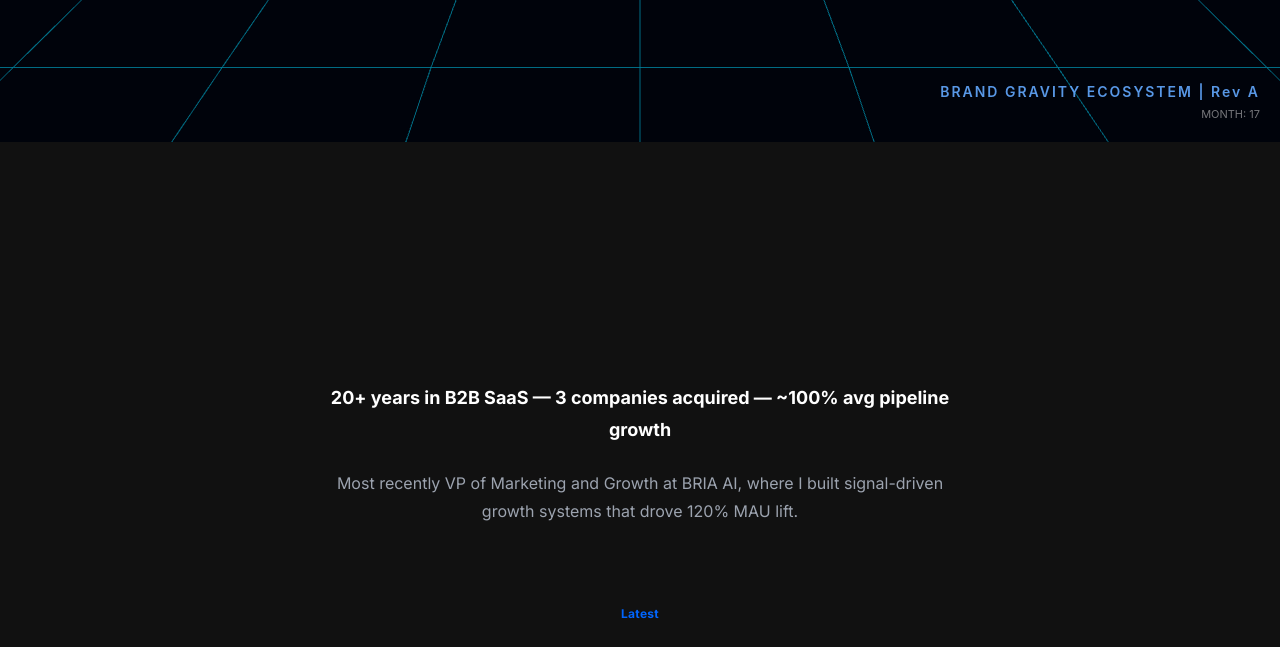
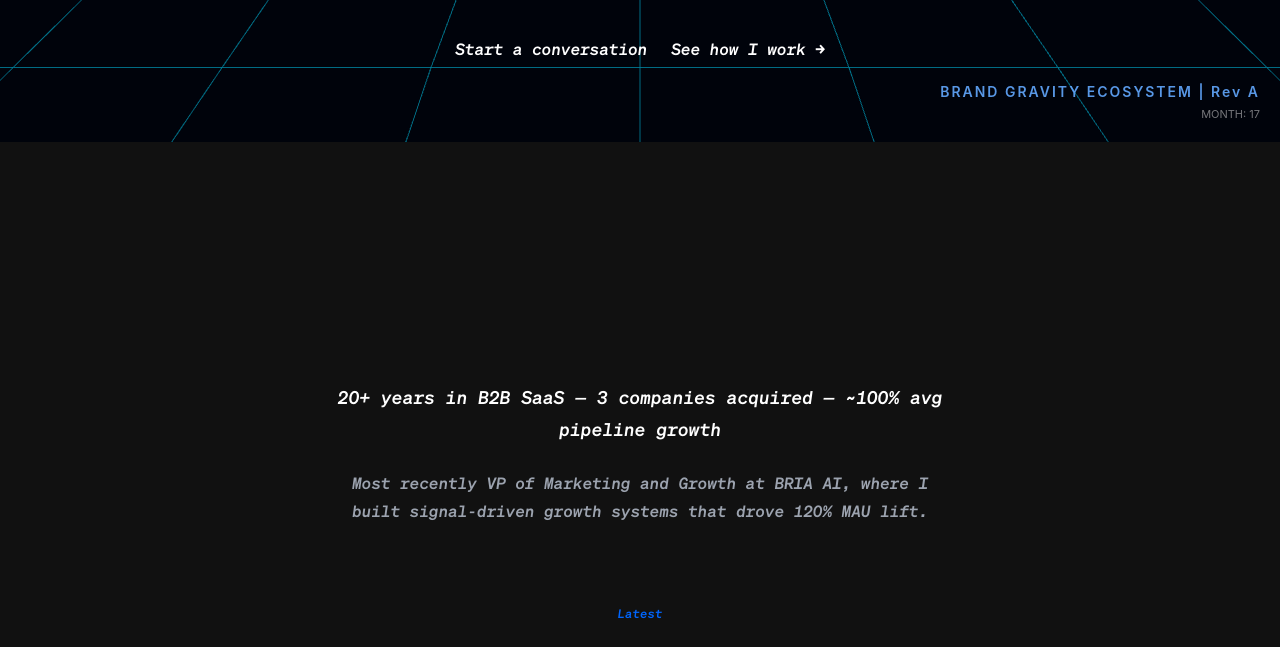
Before and after one commit to ntalbert/strategnik, an Astro site: page / in a window 1280 px wide. Shown: the part 658-1305 px from the top of the page. Built offline with nearby package versions, Linux system fonts and the light colour scheme; Astro itself is replaced by a stand-in of ours; animation ran at ten frames a second.

Commit message:
Change default font to Sohne Mono across entire site
- Update font-sans to use Sohne Mono as primary font
- Apply consistent monospace typography sitewide

Co-Authored-By: Claude Opus 4.5 <noreply@anthropic.com>

```diff
--- a/src/styles/global.css
+++ b/src/styles/global.css
@@ -11,8 +11,8 @@
 @font-face {
   font-family: 'Sohne Mono';
   src: url('/fonts/SohneMono-KraftigKursiv.otf') format('opentype');
-  font-weight: 700;
-  font-style: italic;
+  font-weight: 400 700;
+  font-style: normal;
   font-display: swap;
 }
 
--- a/tailwind.config.mjs
+++ b/tailwind.config.mjs
@@ -24,8 +24,8 @@ export default {
         'blue-bright': '#0165fc',
       },
       fontFamily: {
-        'sans': ['Inter', 'system-ui', 'sans-serif'],
-        'mono': ['JetBrains Mono', 'monospace'],
+        'sans': ['Sohne Mono', 'JetBrains Mono', 'monospace'],
+        'mono': ['Sohne Mono', 'JetBrains Mono', 'monospace'],
         'display': ['Sohne Mono', 'monospace'],
       },
       fontSize: {
```
